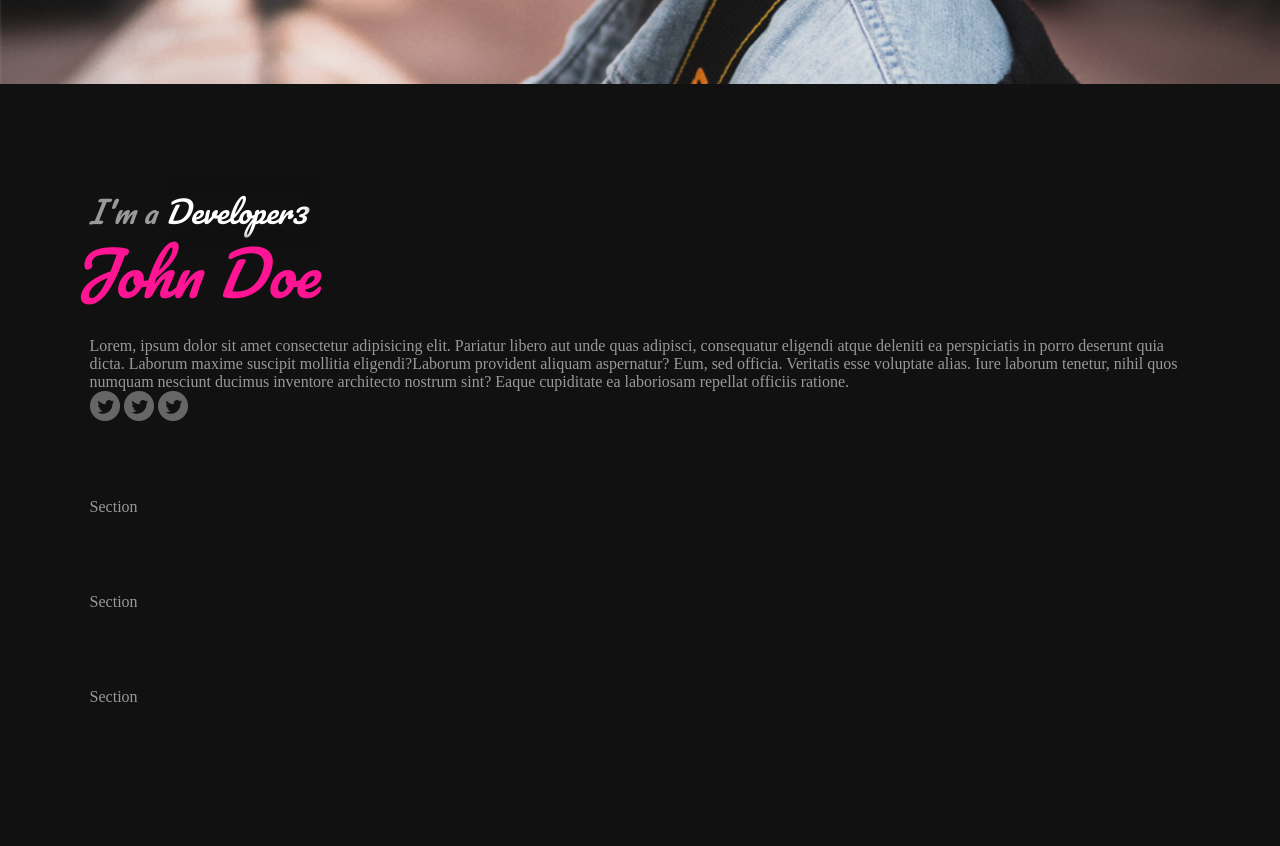
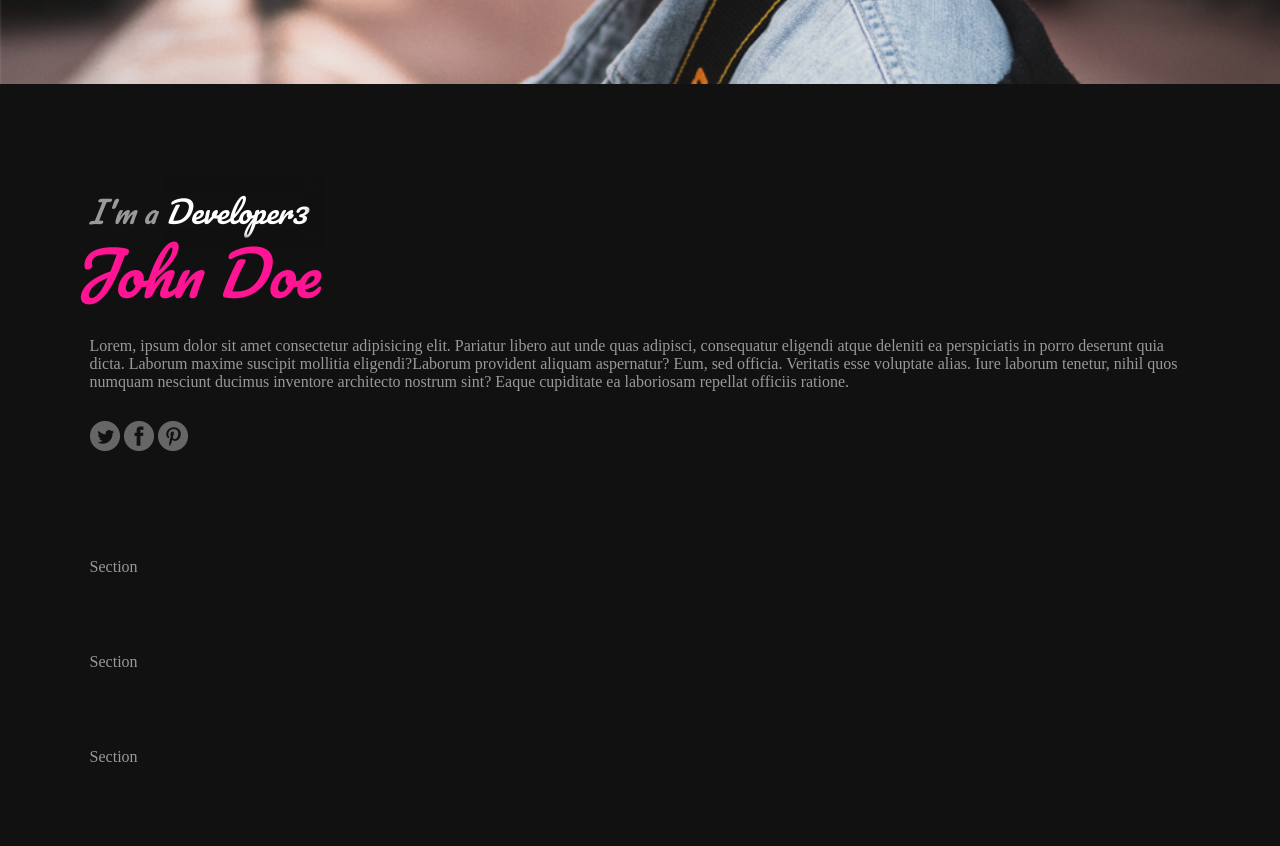
Before and after one commit to CaesiumY/css-portfolio, a plain HTML site: page index.html in a window 1280 px wide. Shown: the part 636-1482 px from the top of the page. Drawn offline with Linux system fonts and the light colour scheme.

Commit message:
style: Add icons style

```diff
--- a/style.css
+++ b/style.css
@@ -116,6 +116,7 @@ a {
 /* icons */
 
 .icons {
+  margin: 30px 0;
 }
 
 .icons a {
@@ -125,3 +126,17 @@ a {
   display: inline-block;
   text-indent: -999px;
 }
+
+.icons a.twitter {
+  background-position: left top;
+}
+.icons a.facebook {
+  background-position: center top;
+}
+.icons a.pinterest {
+  background-position: right top;
+}
+
+.icons a:hover {
+  background-position-y: bottom;
+}
```
